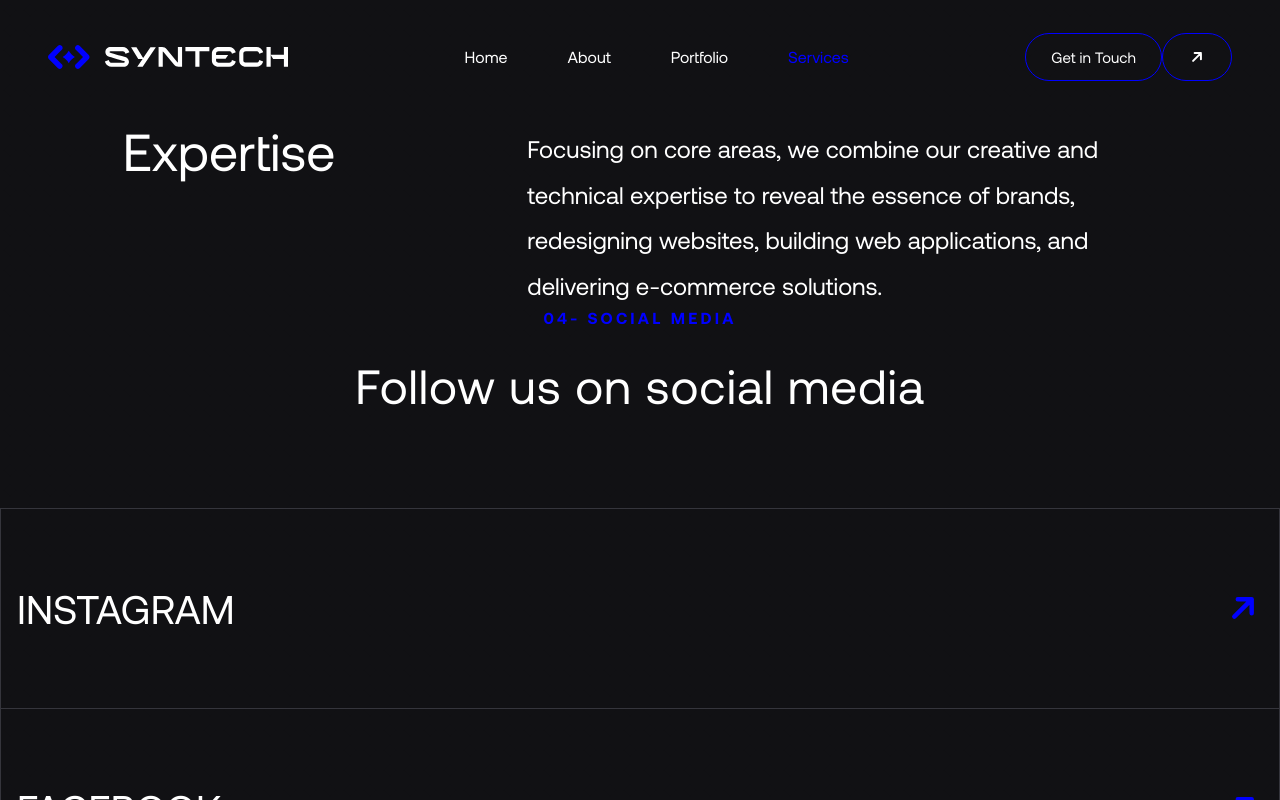
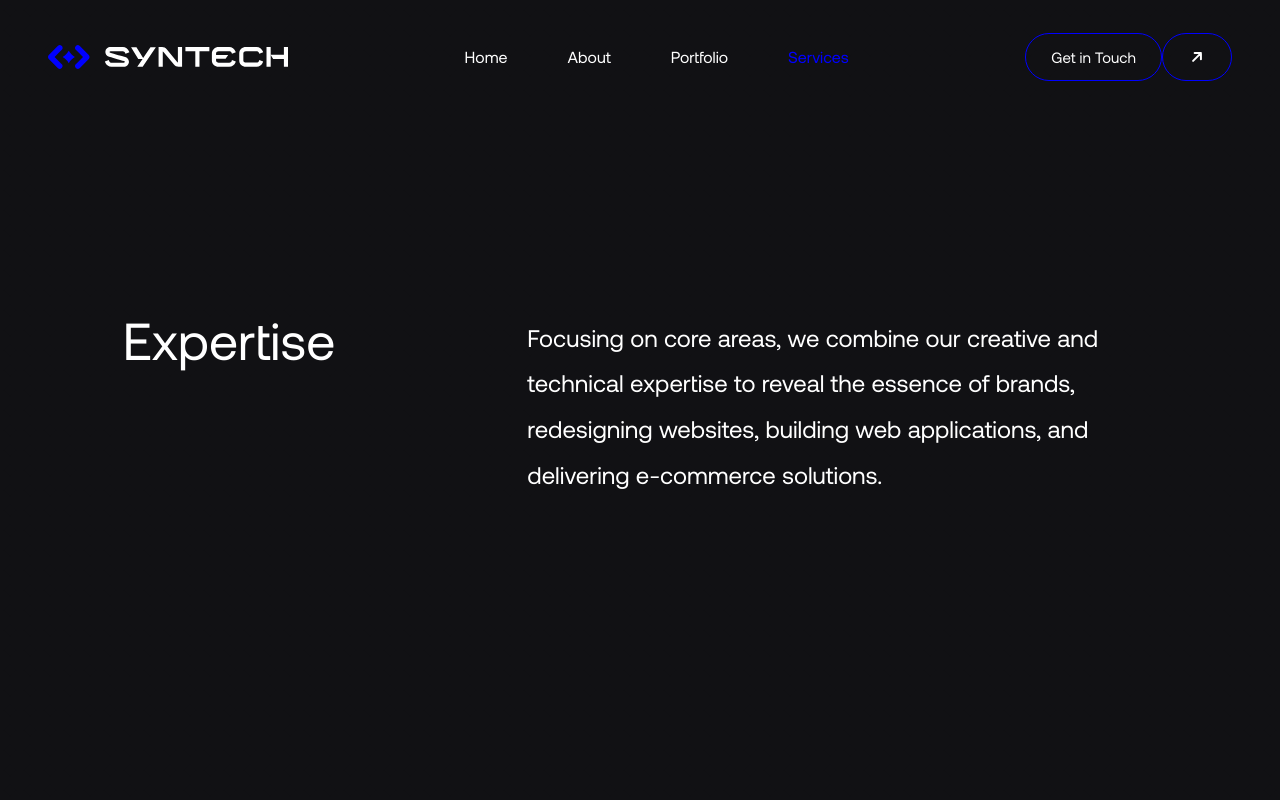
Before and after one commit to SyntechOrg/quitty, a Next.js app: page /services in a window 1280 px wide. Shown: the top 800 px of the page. Built offline with nearby package versions, Linux system fonts and the light colour scheme.

Commit message:
removed constants as they are not acting consistent

```diff
--- a/src/assets/constants/constants.ts
+++ /dev/null
@@ -1,2 +0,0 @@
-export const HEADER_HEIGHT_DESKTOP = 114;
-export const HEADER_HEIGHT_MOBILE = 106;
--- a/src/components/sections/heroSectionBackground.tsx
+++ b/src/components/sections/heroSectionBackground.tsx
@@ -2,7 +2,6 @@
 import {motion, useScroll, useTransform} from "framer-motion";
 import {useRef} from "react";
 import {Icon, IconType} from "@/components/shared";
-import {HEADER_HEIGHT_DESKTOP, HEADER_HEIGHT_MOBILE} from "@/assets/constants/constants";
 
 const HeroSectionBackground = () => {
   const ref = useRef(null);
@@ -16,7 +15,7 @@ const HeroSectionBackground = () => {
   const changeWidth = useTransform(scrollY, [40, 700], ["55vw", "95vw"]); // scrollYProgress
 
   return (
-    <div ref={ref} className={`min-h-[calc(100vh-${HEADER_HEIGHT_MOBILE}px)] md:min-h-[calc(100vh-${HEADER_HEIGHT_DESKTOP}px)]`}>
+    <div ref={ref} className={`min-h-[calc(100vh-106px)] md:min-h-[calc(100vh-114px)]`}>
       <motion.div
         style={{
           maxWidth: changeMaxWidth,
--- a/src/components/sections/secondaryHeroSection.tsx
+++ b/src/components/sections/secondaryHeroSection.tsx
@@ -1,5 +1,4 @@
 import React, {FC} from 'react';
-import {HEADER_HEIGHT_DESKTOP, HEADER_HEIGHT_MOBILE} from "@/assets/constants/constants";
 
 interface SecondaryHeroSectionProps {
   title: string;
@@ -7,16 +6,13 @@ interface SecondaryHeroSectionProps {
 }
 
 export const SecondaryHeroSection: FC<SecondaryHeroSectionProps> = ({title, text}) => {
-  const TRANSLATE_Y_DESKTOP = HEADER_HEIGHT_DESKTOP / 2;
-  const TRANSLATE_Y_MOBILE = HEADER_HEIGHT_MOBILE / 2;
-
   return (
     <div
-      className={`container min-h-[calc(100vh-${HEADER_HEIGHT_MOBILE}px)] md:min-h-[calc(100vh-${HEADER_HEIGHT_DESKTOP}px)]
+      className={`container min-h-[calc(100vh-106px)] md:min-h-[calc(100vh-114px)]
        mx-auto w-10/12 grid items-center`}
     >
       <div className={`relative flex lg:flex-row flex-col justify-between max-lg:items-center max-lg:text-center gap-x-5
-      gap-y-8 md:translate-y-[-${TRANSLATE_Y_DESKTOP}px] translate-y-[-${TRANSLATE_Y_MOBILE}px]`}
+      gap-y-8 md:translate-y-[-57px] translate-y-[-53px]`}
       >
         <h1
           className="lg:text-[52px] md:text-[42px] sm:text-[36px] text-[24px] leading-[1.4] lg:max-w-[420px] max-w-[450px]
```
